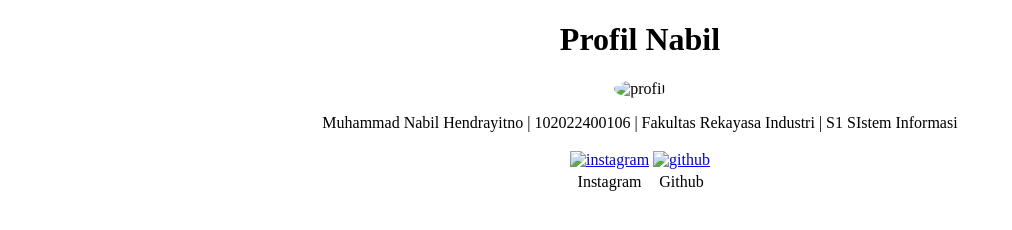
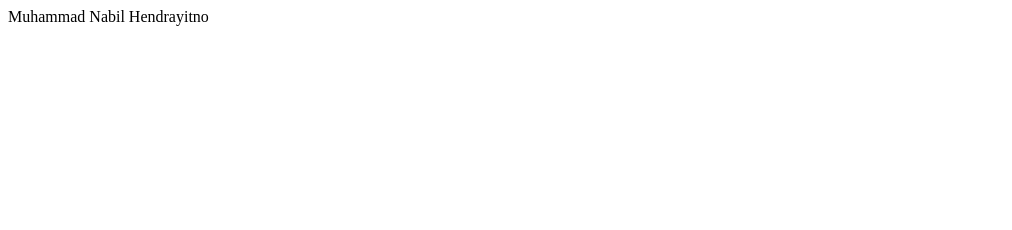
Before and after one commit to bilhendraa/bilhendraa.github.io, a plain HTML site: page index.html in a window 1280 px wide. Shown: the whole page, without its empty margins (0-1012 px from the left). Drawn offline with Linux system fonts and the light colour scheme.

Commit message:
Update index.html

```diff
--- a/index.html
+++ b/index.html
@@ -1,31 +1 @@
-<!DOCTYPE html>
-<html lang="en">
-<head>
-  <meta charset="UTF-8">
-  <meta name="viewport" content="width=device-width, initial-scale=1.0">
-  <title>Profile Nabil Hendra</title>
-  <style>
-    body {
-      text-align: center;
-    }
-    table {
-      margin: auto;
-    }
-  </style>
-</head>
-<body>
-  <h1>Profil Nabil</h1>
-  <img src="/image/fotoprofil.jpg" alt="profil" style="width:150px; height:150px; border-radius:50%;">
-  <p>Muhammad Nabil Hendrayitno | 102022400106 | Fakultas Rekayasa Industri | S1 SIstem Informasi</p>
-  <table style="text-align: center;">
-    <tr>
-        <td><a href="https://www.instagram.com/nabil.hendrayitno/?hl=id"> <img src="/image/instagram.png" alt="instagram" style="width: 50px;"></a></td>
-        <td><a href="https://github.com/bilhendraa"> <img src="/image/logogithub.png" alt="github" style="width: 50px;"></a></td>
-    </tr>
-    <tr>
-        <td>Instagram</td>
-        <td>Github</td>
-    </tr>
-  </table>
-</body>
-</html>
+Muhammad Nabil Hendrayitno
```
